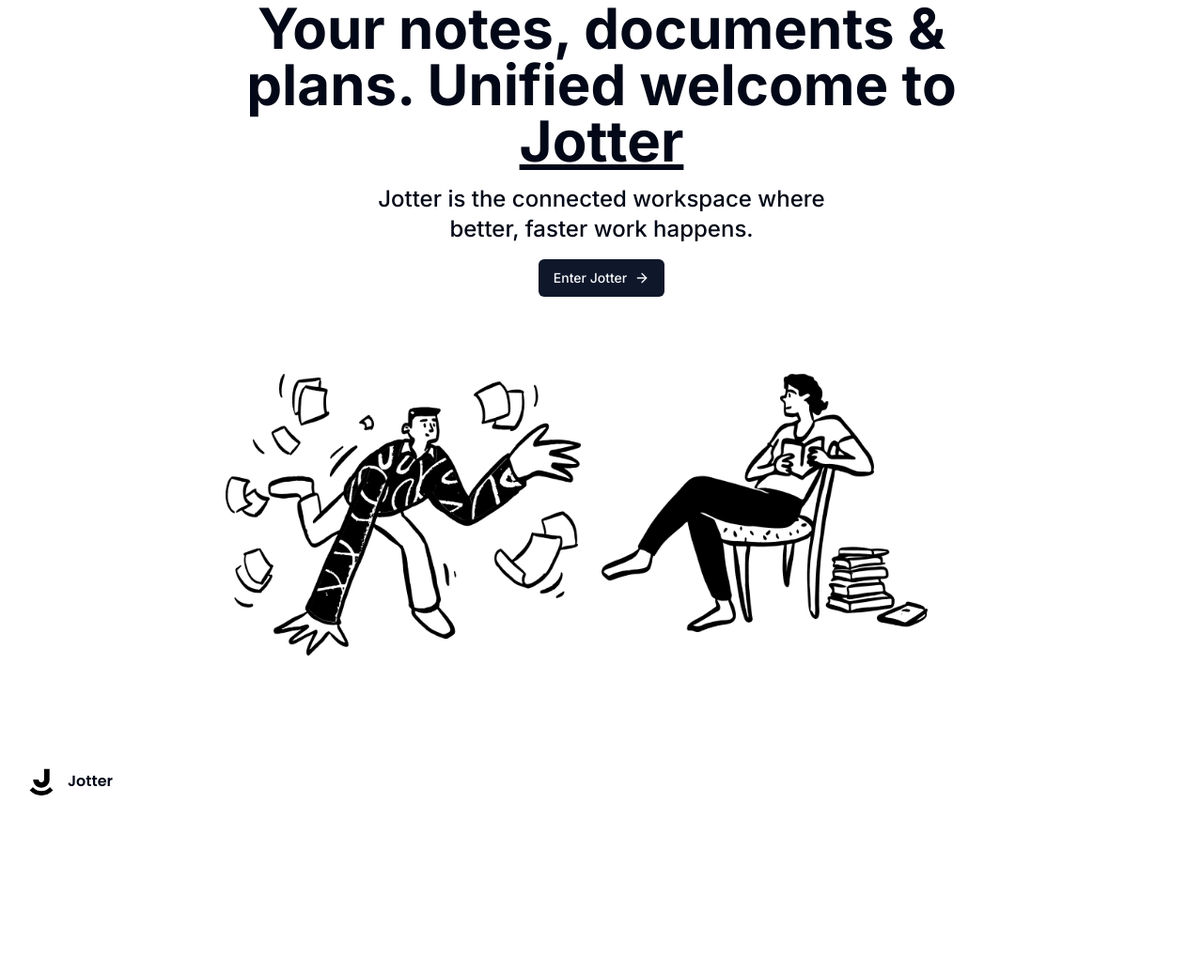
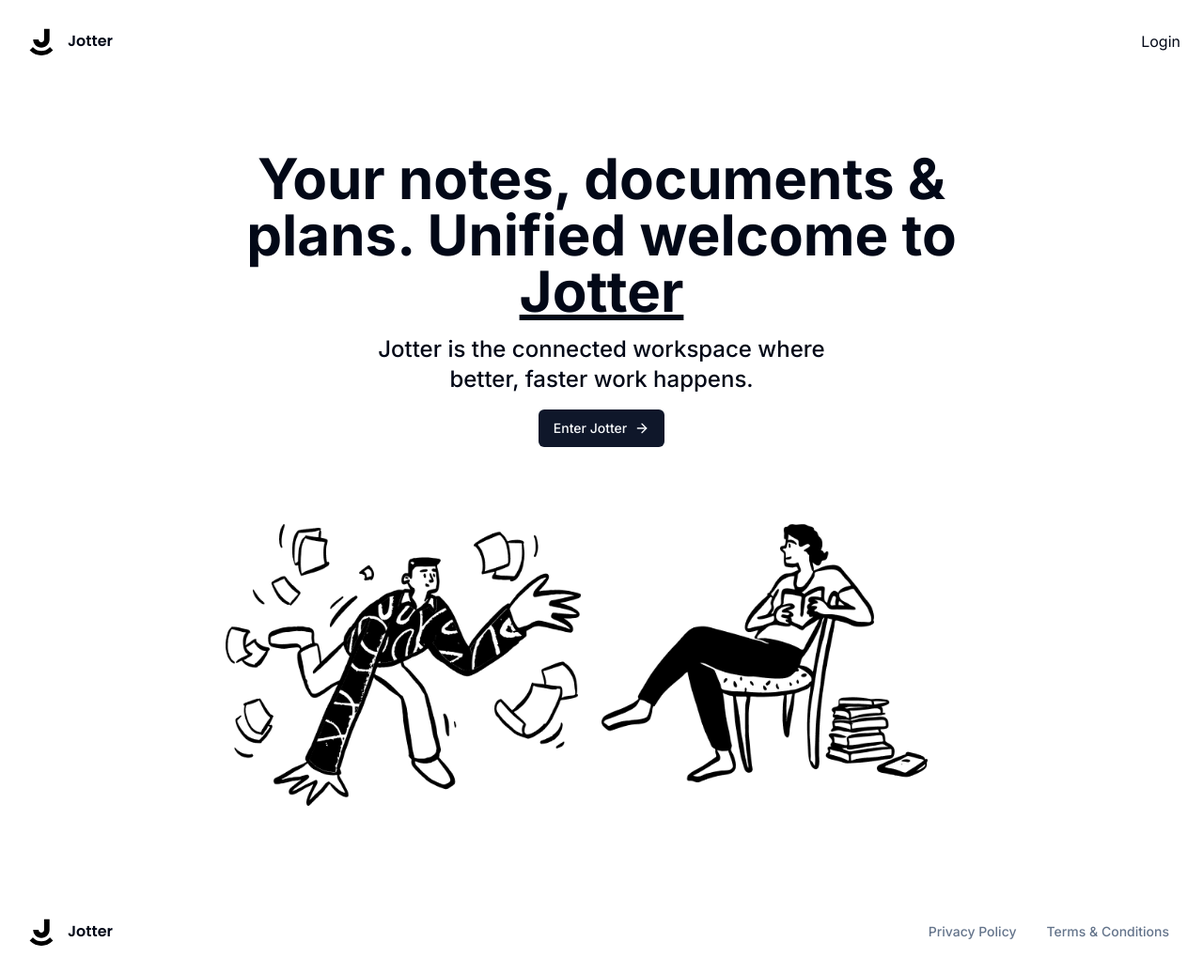
Before and after one commit to gonzalojparra/jotter, a Next.js app: page / in a window 1280 px wide. Shown: the whole page at 94% size. Before the commit the page ends 876 px from the top, so only its background shows below. Built offline with nearby package versions, Linux system fonts and the light colour scheme.

Commit message:
feat(layout): add navbar component with custom hook and update footer

```diff
--- a/src/app/(marketing)/_components/footer.tsx
+++ b/src/app/(marketing)/_components/footer.tsx
@@ -1,9 +1,15 @@
+import { Button } from '@/components/ui/button';
+
 import Logo from './logo';
 
 export default function Footer() {
   return (
     <div className='flex items-center w-full p-6 bg-background z-50'>
       <Logo />
+      <div className='md:ml-auto w-full justify-between md:justify-end flex items-center gap-x-2 text-muted-foreground'>
+        <Button variant='ghost' size='sm'>Privacy Policy</Button>
+        <Button variant='ghost' size='sm'>Terms & Conditions</Button>
+      </div>
     </div>
   )
 }
--- /dev/null
+++ b/src/app/(marketing)/_components/navbar.tsx
@@ -0,0 +1,22 @@
+'use client'
+
+import { useScrollTop } from '@/hooks/use-scroll-top';
+
+import { cn } from '@/lib/utils';
+import Logo from './logo';
+
+export default function Navbar() {
+  const scroll = useScrollTop();
+
+  return (
+    <div className={cn(
+      'z-50 bg-background fixed top-0 flex items-center w-full p-6',
+      scroll && 'border-b shadow-sm'
+    )}>
+      <Logo />
+      <div className='md:ml-auto md:justify-end justify-between w-full flex items-center gap-x-2'>
+        Login
+      </div>
+    </div>
+  )
+}
--- /dev/null
+++ b/src/app/(marketing)/layout.tsx
@@ -0,0 +1,16 @@
+import Navbar from './_components/navbar';
+
+export default function MarketingLayout({
+  children
+}: {
+  children: React.ReactNode
+}) {
+  return (
+    <div className='h-full'>
+      <Navbar />
+      <main className='h-full pt-40'>
+        {children}
+      </main>
+    </div>
+  )
+}
--- /dev/null
+++ b/src/hooks/use-scroll-top.tsx
@@ -0,0 +1,20 @@
+import { useState, useEffect } from 'react';
+
+export function useScrollTop(threshold = 10) {
+  const [scroll, setScroll] = useState(false);
+
+  useEffect(() => {
+    const handleScroll = () => {
+      if (window.scrollY > threshold) {
+        setScroll(true);
+      } else {
+        setScroll(false);
+      }
+    }
+
+    window.addEventListener('scroll', handleScroll);
+    return () => window.removeEventListener('scroll', handleScroll);
+  }, [threshold]);
+
+  return scroll;
+}
```
